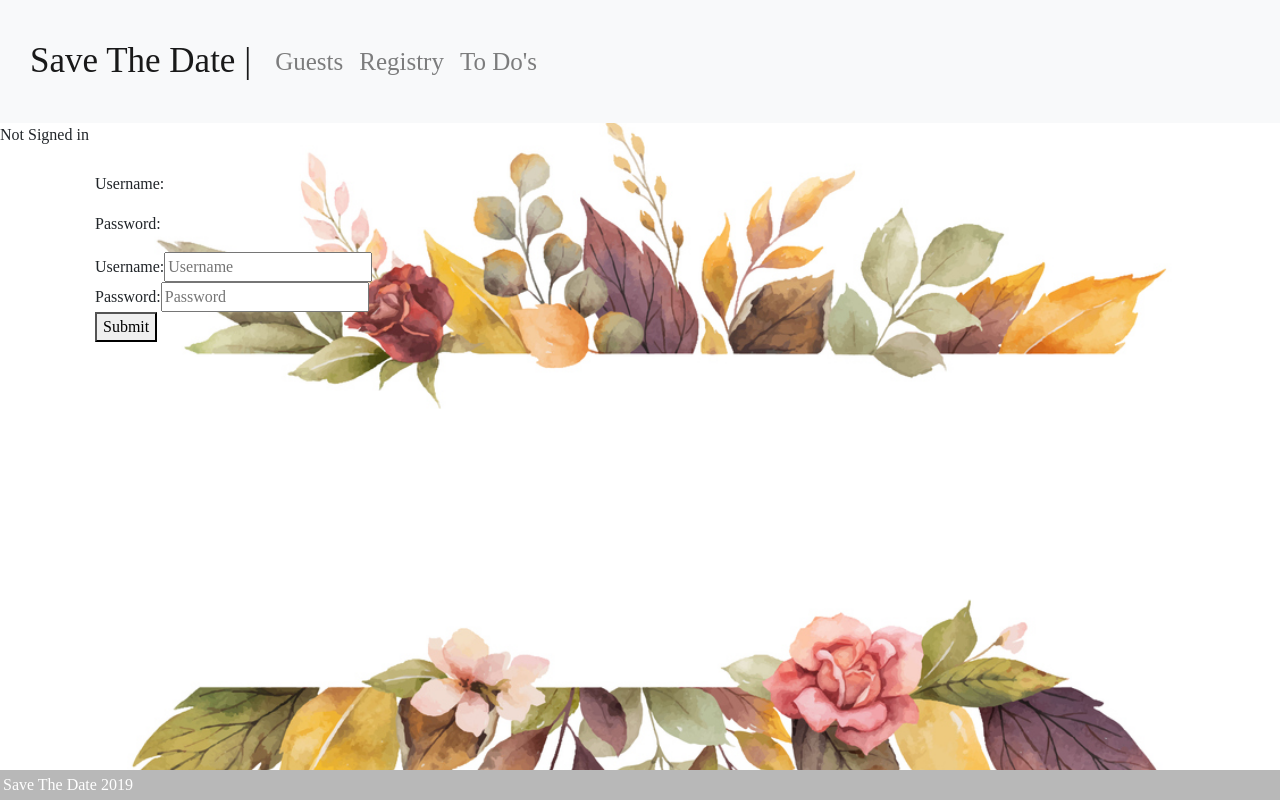
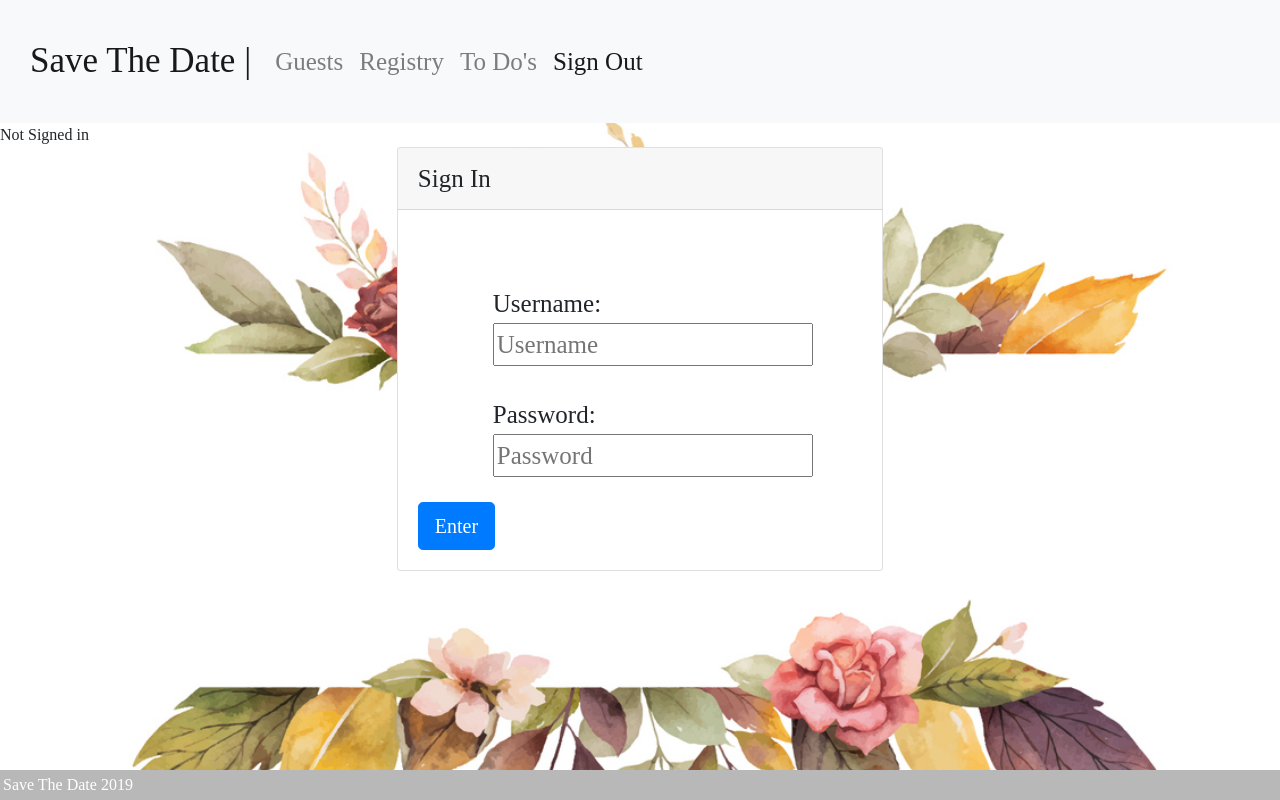
Before and after one commit to tawnfran/Project3, a React (Create React App) app in the folder client/: page /signin in a window 1280 px wide. Built offline with nearby package versions, Linux system fonts and the light colour scheme; no server answers; the HTML template or start-up script is replaced by a standard one; a web font is replaced by a local one.

Commit message:
sign up page edits/guest list started

```diff
--- a/client/src/App.js
+++ b/client/src/App.js
@@ -91,7 +91,7 @@ render() {
             <Route exact path="/registry" component={registry} />
             <Route exact path="/toDo" component={toDo} />
             <Route exact path="/signup" component={SignUp} />
-            {/* <Route exact path="/signin" component={SignIn} /> */}
+            <Route exact path="/signin" component={SignIn} />
             <Route
           path="/signin"
           render={() =>
--- a/client/src/components/Navbar/index.js
+++ b/client/src/components/Navbar/index.js
@@ -39,6 +39,14 @@ function Navbar() {
               To Do's
             </Link>
           </li>
+          <li className="nav-item" id="signout">
+            <Link
+              to="/signin"
+              className={window.location.pathname === "/signin" ? "nav-link active" : "nav-link"}
+            >
+              Sign Out
+            </Link>
+            </li>
         </ul>
       </div>
     </nav>
--- a/client/src/index.css
+++ b/client/src/index.css
@@ -45,7 +45,7 @@ h1 {
 }
 
 #signinCardbody {
-  width: 50%;
+  width: 38%;
 
 
 }
@@ -53,3 +53,22 @@ h1 {
 #registryInput {
   width: 70%;
 }
+
+#signInForm {
+  width: 38%;
+  margin-left: auto;
+  margin-right: auto;
+  text-align: left;
+  font-size: 25px;
+}
+
+.btn {
+  margin-left: auto;
+  margin-right: auto;
+}
+
+.divider {
+  width:15px;
+  height:auto;
+  display:inline-block;
+}
--- a/client/src/pages/guests.js
+++ b/client/src/pages/guests.js
@@ -39,12 +39,19 @@ componentWillMount() {
         })
     }
 
-
-
 render () {
     return (
-
         <div className="container">
+            <div class="jumbotron">
+        <h1 class="display-4">Welcome to your Guestlist!</h1>
+        <p class="lead">If you have already created a guestlist on Save The Date, click view to manage to view and edit your list.</p>
+            <hr class="my-4"/>
+            <p>If you are new to our site, click create a guestlist to get started!</p>
+        <p class="lead">
+    <a class="btn btn-primary btn-lg" href="#" role="button">View Guestlist</a><div class="divider"/>
+    <a class="btn btn-primary btn-lg" href="#" role="button">Create New Guestlist</a>
+  </p>
+</div>
             <h1 className="header">Your Guests</h1>
             <div className="row">
                 <div className="col-6">
@@ -102,7 +109,7 @@ render () {
                                 {console.log(this.props)}
                                 {/* <p>Username: {this.props.location.state.username}</p>
                                 */}
-                                <p>Username: {this.props.location.state.username}</p>
+                                {/* <p>Username: {this.props.location.state.username}</p> */}
                             </div>
                         </div>
                         <div className="tab-pane fade" id="list-profile" role="tabpanel" aria-labelledby="list-profile-list">...</div>
--- a/client/src/pages/signin.js
+++ b/client/src/pages/signin.js
@@ -93,14 +93,19 @@ class signin extends React.Component {
         }
         return (
             <div>
+                <div className="card" id="signInForm">
+                    <div className="card-header">
+                        Sign In
+                    </div>
+                    <div className="card-body">
                         <form>
                     <div className="container">
 
-                        <p>Username: {this.state.username}</p>
-                        <p>Password: {this.state.password}</p>
+                        {/* <p>Username: {this.state.username}</p>
+                        <p>Password: {this.state.password}</p> */}
                         <div className="row">
                             <div className="col-md-4">
-                                <div>Username:
+                                <div class="input-group">Username:
                                 <input
                                         type="text"
                                         placeholder="Username"
@@ -109,7 +114,7 @@ class signin extends React.Component {
                                         onChange={this.handleInputChange}
                                     />
                                 </div>
-                                <div>
+                                <div class="input-group">
                                     Password:
 
                                 <input
@@ -121,11 +126,12 @@ class signin extends React.Component {
                                     />
                                 </div>
                             </div>
-
                         </div>
-                        <button onClick={this.handleFormSubmit}>Submit</button>
                     </div>
+                    <button className="btn btn-lg btn-primary" onClick={this.handleFormSubmit}>Enter</button>
                 </form>
+                    </div>
+                </div>
             </div>
         );
     }
```
Lines whose indentation alone changed are shown as unchanged.
